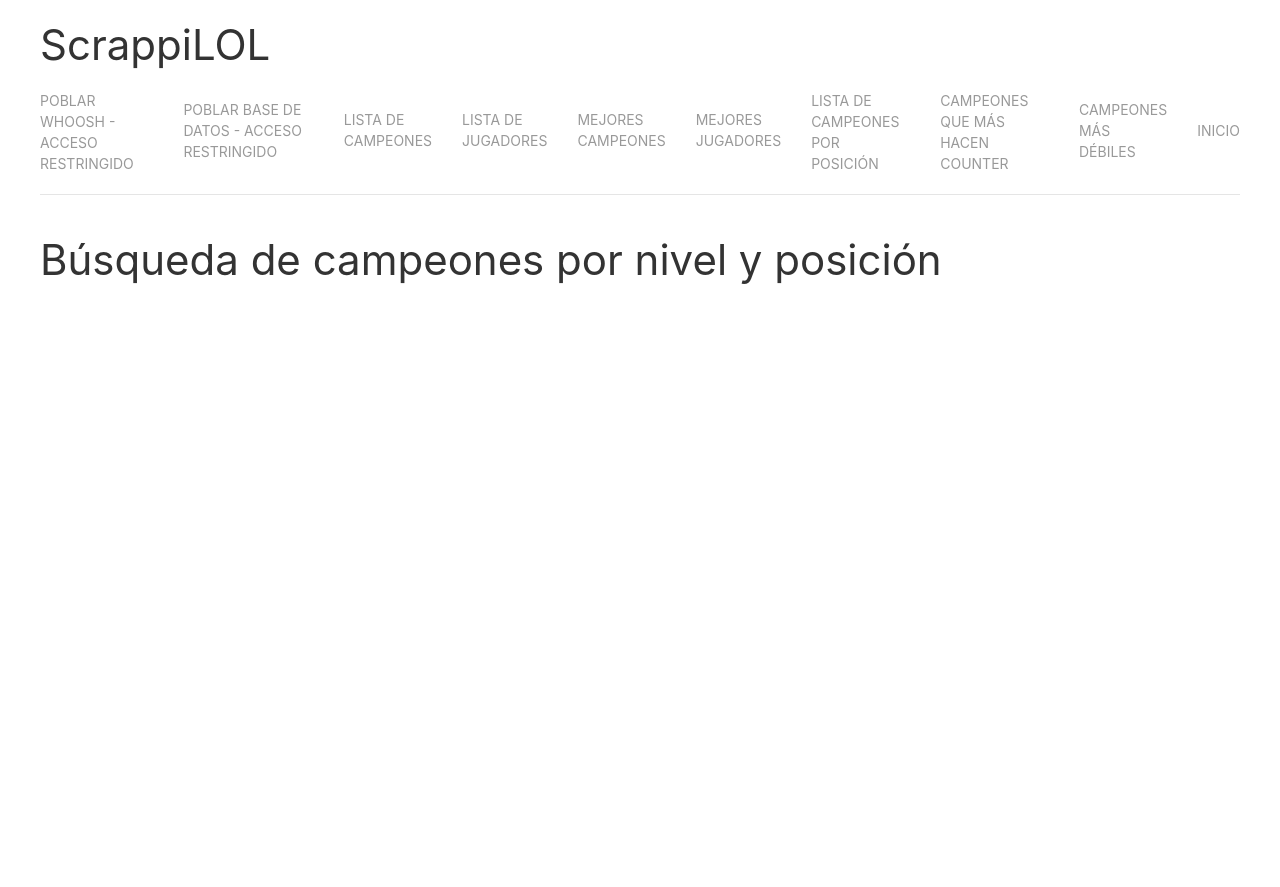
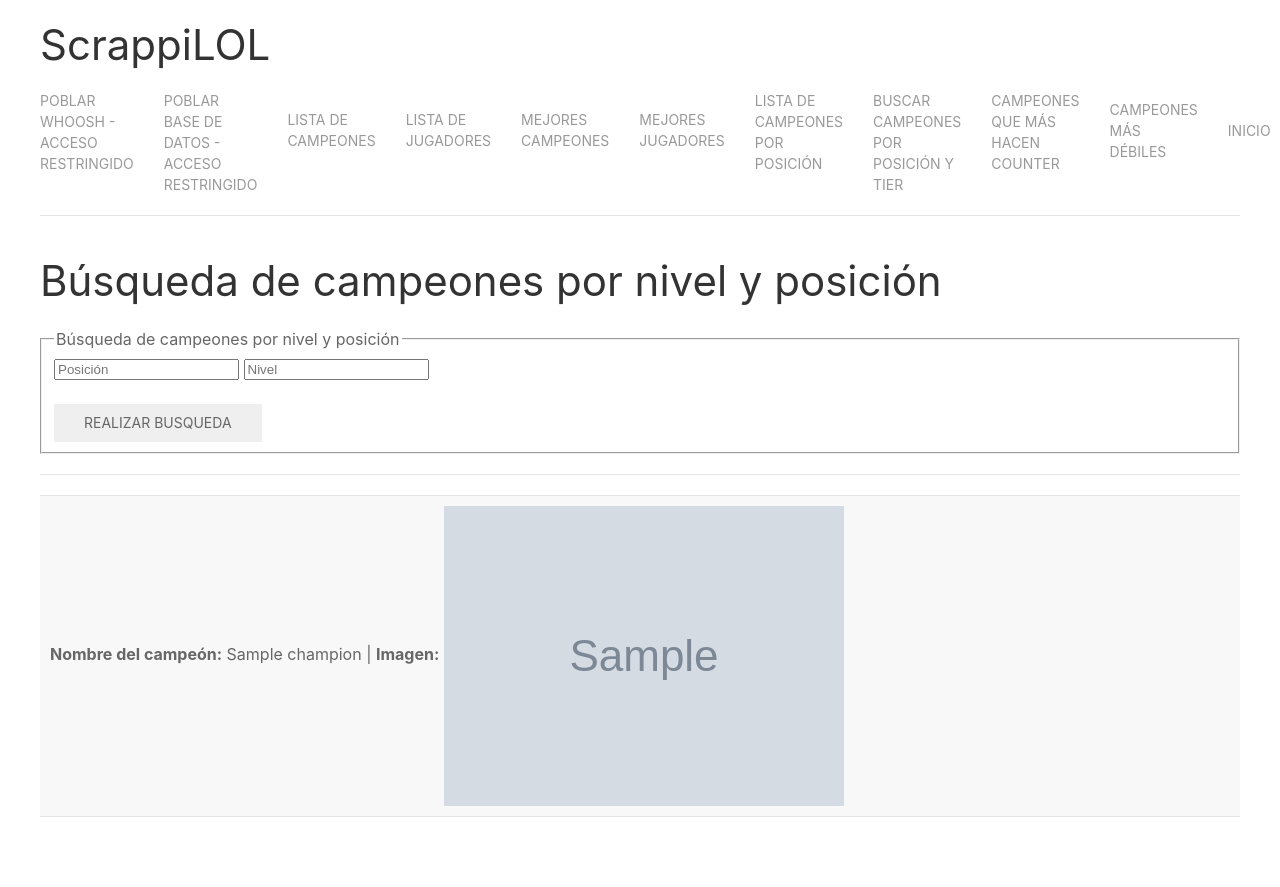
Before and after one commit to daniarcaa/TrabajoAII-19-20, a Django app: template main/templates/buscar_camp_pos_lev.html in a window 1280 px wide. Before the commit the page ends 284 px from the top, so only its background shows below. Run offline with Django 3.2, Linux system fonts and the light colour scheme; the template is opened without the code that fills it: values that come from a table or form of the project are taken from there, others are empty; tables that the repository leaves empty hold one stand-in row (values such as "Sample post"); grey boxes marked "Sample" are stand-in pictures; parts of the project's set-up code (start-up, migrations or seed data) failed here and were passed over; some libraries are stand-ins or nearby versions.

Commit message:
Champions per tier and position

```diff
--- a/TrabajoAII/urls.py
+++ b/TrabajoAII/urls.py
@@ -28,4 +28,5 @@ urlpatterns = [
     path('counterest_campeones/', views.counterestChamps),
     path('weak_campeones/', views.weakChamps),
     path('campeones_posicion/', views.list_campeones_por_posicion),
+    path('list_campeones_por_posicion_tier/', views.list_campeones_por_posicion_tier),
 ]
--- a/main/templates/buscar_camp_pos_lev.html
+++ b/main/templates/buscar_camp_pos_lev.html
@@ -3,3 +3,38 @@
 {% block titulo %} Búsqueda de campeones por nivel y posición {% endblock %}
 
 {% block buscar_camp_pos_lev.html %} uk-active {% endblock %}
+
+{% block contenido %}
+    <div class="uk-animation-slide-bottom">
+    	<form class="uk-form" id="formulario" method="post" action=''>{% csrf_token %}
+    		<fieldset>
+    			<legend>Búsqueda de campeones por nivel y posición</legend>
+                <input type="text" name="positionName" id="positionName" placeholder="Posición"/>
+                <input type="text" name="level" id="level" placeholder="Nivel"/>
+    			<BR><BR>
+
+    			<input class="uk-button" type='submit' value='Realizar Busqueda'/>
+    		</fieldset>
+    	</form>
+
+        <hr>
+
+        {% if campeones %}
+            <div class="uk-animation-fade">
+                <div class="uk-accordion" data-uk-accordion="{collapse: false}">
+                    {% regroup campeones by name as grouped %}
+                    {% for group in grouped %}
+                        <!-- <h3 class="uk-accordion-title">Nombre del campeón: {{group.grouper}} ({{group.list|length}} jugadores)</h3> -->
+                        <div class="uk-accordion-content">
+                            <ul class="uk-list uk-list-striped">
+                            {% for champion in group.list %}
+                                <li><strong>Nombre del campeón:</strong> {{champion.name}} | <strong>Imagen:</strong> <img id="output" name="img" alt="Display Picture" src="{{champion.image}}" /></li>
+                            {% endfor %}
+                            </ul>
+                        </div>
+                    {% endfor %}
+                </div>
+            </div>
+        {% endif %}
+	</div>
+{% endblock %}
--- a/main/templates/master.html
+++ b/main/templates/master.html
@@ -25,6 +25,7 @@
 		        <li class="{% block best_campeones %} {% endblock %}"><a href="/mejores_campeones">Mejores campeones</a></li>
 				<li class="{% block best_jugadores %} {% endblock %}"><a href="/mejores_jugadores">Mejores jugadores</a></li>
 				<li class="{% block campeones_posicion %} {% endblock %}"><a href="/campeones_posicion">Lista de campeones por posición</a></li>
+				<li class="{% block campeones_posicion_tier %} {% endblock %}"><a href="/list_campeones_por_posicion_tier">Buscar campeones por posición y tier</a></li>
 				<li class="{% block counterest_campeones %} {% endblock %}"><a href="/counterest_campeones">Campeones
 					que más hacen counter</a></li>
 				<li class="{% block weak_campeones %} {% endblock %}"><a href="/weak_campeones">Campeones más
```
Also changed, not shown: main/forms.py (+11 -0 lines), main/views.py (+13 -8 lines).
